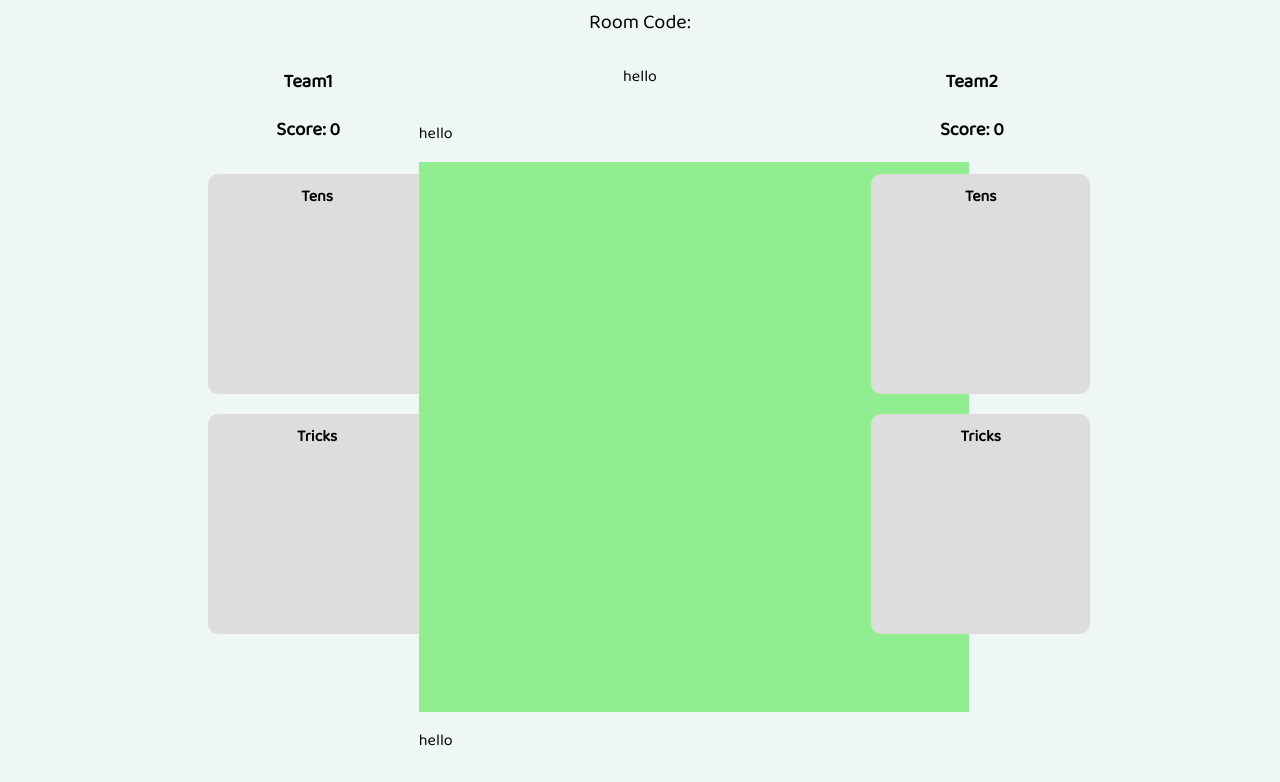
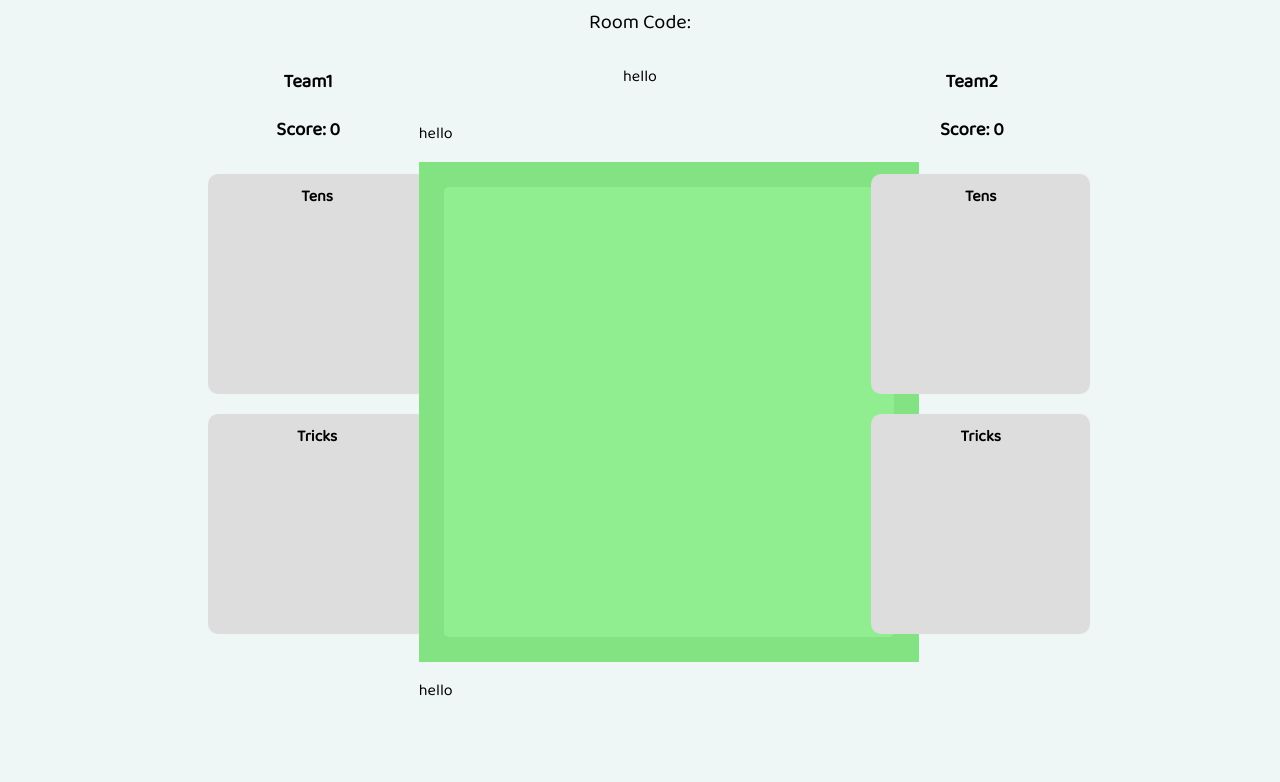
Before and after one commit to cpat430/Tens, a website: page game.html in a window 1280 px wide. Shown: the part 93-875 px from the top of the page. Drawn offline with nearby package versions, Linux system fonts and the light colour scheme; no server answers.

Commit message:
Simple styling

```diff
--- a/game.html
+++ b/game.html
@@ -93,7 +93,7 @@
                        <p id='name1'>hello</p>
                     </div>
                     <div style='float: left;'>
-                        <canvas style='width:550px; height:550px' id="canvas">
+                        <canvas id="canvas">
 
                         </canvas>
                     </div>
--- a/static/client.js
+++ b/static/client.js
@@ -8,10 +8,12 @@ var suits = ['S', 'D', 'C', 'H'];
 var cardWidth = 90,
     cardHeight = cardWidth * 1.5,
     cardSpacing = cardWidth/2.,
-    tableFactor = 1.1, // how many times larger does it appear on the table
+    tableFactor = 1, // how many times larger does it appear on the table
     scoreBoardFactor = 0.5
     arrowWidth = 30,
-    arrowHeight = 30;
+    arrowHeight = 30,
+    canvasDimension = 500,
+    canvasPadding = 50;
 
 let room = '-1';
 
@@ -25,12 +27,29 @@ function enterRoom() {
 
     document.getElementById("room-code").innerHTML = room;
 }
+CanvasRenderingContext2D.prototype.roundRect = function (x, y, width, height, radius) {
+    if (width < 2 * radius) radius = width / 2;
+    if (height < 2 * radius) radius = height / 2;
+    this.beginPath();
+    this.moveTo(x + radius, y);
+    this.arcTo(x + width, y, x + width, y + height, radius);
+    this.arcTo(x + width, y + height, x, y + height, radius);
+    this.arcTo(x, y + height, x, y, radius);
+    this.arcTo(x, y, x + width, y, radius);
+    this.closePath();
+    return this;
+  }
 
 function initializeCanvas() {
 
-    canvas.width = 550;
-    canvas.height = 550;
-    canvas.style.borderRadius = "15px";
+    canvas.width = canvasDimension;
+    canvas.height = canvasDimension;
+
+    let ctx = canvas.getContext('2d');
+    ctx.roundRect(canvasPadding/2, canvasPadding/2, canvasDimension-canvasPadding,canvasDimension-canvasPadding,5);
+
+    ctx.fillStyle = '#90ee90';
+    ctx.fill();
 }
 
 function chooseTrump(trump) {
@@ -158,16 +177,22 @@ function initializeListeners() {
         // get the context of the canvas
         var context = canvas.getContext("2d");
 
+        relPlayer = (relPlayer + 1) % 4;
+
+        // draw the arrow
+        drawArrow(relPlayer);
+
         // once the image loads, it will place the card on the screen
         img.addEventListener('load', function() {
+             // draw the arrow for the next player
+
+
             // draw the card on the board
             context.drawImage(img, x, y, tableCardWidth, tableCardHeight);
 
-            // draw the arrow for the next player
-            relPlayer = (relPlayer + 1) % 4;
 
-            // draw the arrow
-            drawArrow(relPlayer);
+
+
 
         }, false); // no idea what the false means
     });
@@ -378,6 +403,9 @@ function drawArrow(pos) {
         // delete the arrow for the current player
         context.clearRect(old_x, old_y, arrowWidth, arrowHeight);
 
+        context.fillStyle = '#90ee90';
+        context.fillRect(old_x, old_y, arrowWidth, arrowHeight);
+
         // draw the arrow to the next person.
         context.drawImage(arrow, cur_x, cur_y, arrowWidth, arrowHeight);
 
@@ -389,14 +417,16 @@ function calculateArrowPosition(pos) {
     let x = canvas.width/2;
     let y = canvas.height/2;
 
+    let delta = 1/5;
+
     if (pos == 0) {
-        y *= (15/8);
+        y *= (2-delta);
     } else if (pos == 1) {
-        x *= (1/8);
+        x *= (delta);
     } else if (pos == 2) {
-        y *= (1/8);
+        y *= (delta);
     } else {
-        x *= (15/8);
+        x *= (2-delta);
     }
 
     x -= arrowWidth/2;
@@ -422,6 +452,7 @@ function closeNav() {
 
 enterRoom();
 initializeListeners();
+initializeCanvas();
 // initialiseIcons();
 // initialiseModal();
 // updateName("Yoohoo");
--- a/style.css
+++ b/style.css
@@ -128,7 +128,7 @@
 
 #ready {
     float: right;
-    background-color: lightgreen;
+    background-color: #90ee90;
 }
 
 #ready:hover {
@@ -137,7 +137,7 @@
 }
 
 canvas {
-    background-color: lightgreen;
+    background-color: #83E383;
 }
 
 h1 {
```
